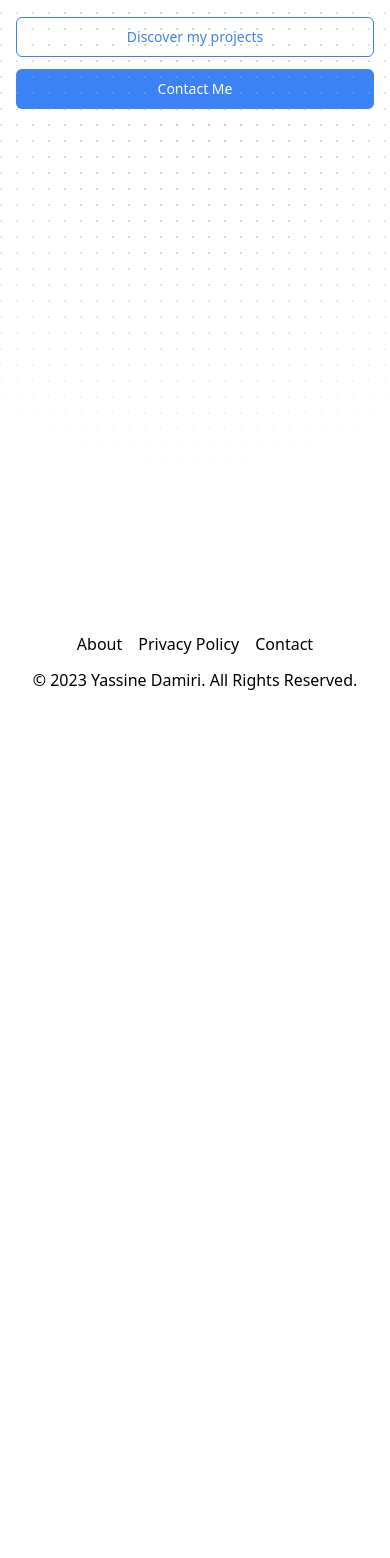
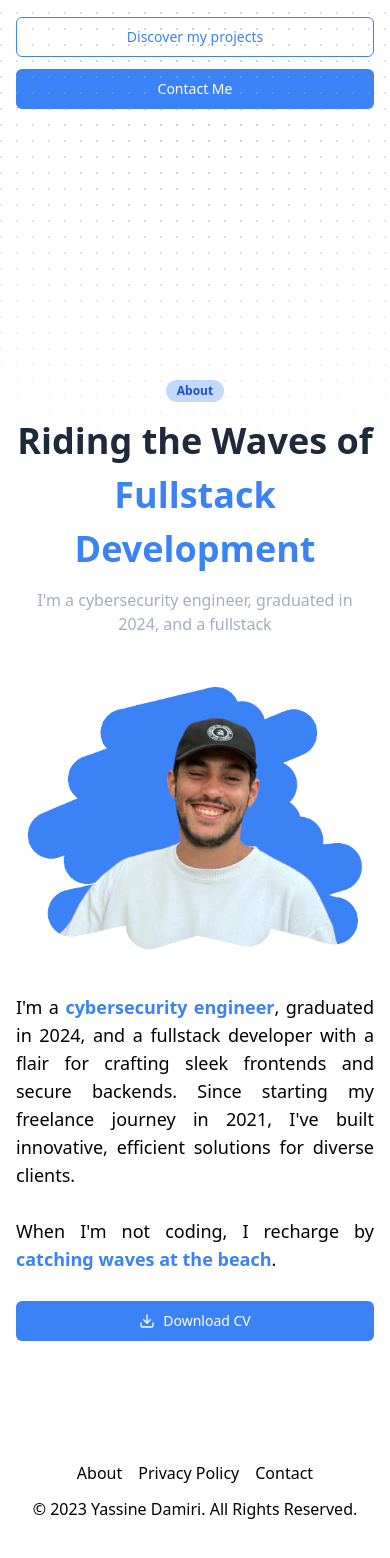
Before and after one commit to Yasha-ops/portfolio, a React (Vite) app: page / in a window 390 px wide. Shown: the part 324-1882 px from the top of the page. Before the commit the page ends 1056 px from the top, so only its background shows below. Built offline with nearby package versions, Linux system fonts and the light colour scheme.

Commit message:
Fix responsiveness About

```diff
--- a/src/pages/Home/HomeAbout.tsx
+++ b/src/pages/Home/HomeAbout.tsx
@@ -20,10 +20,10 @@ const HomeAbout: React.FC<{}> = () => {
         </h2>
       </div>
 
-      <div className="flex justify-between w-full">
-        <img src={Picture} className=" w-[500px]" />
+      <div className="flex flex-col gap-10 justify-between items-center w-full md:gap-4 md:flex-row">
+        <img src={Picture} className="w-[340px] md:w-[420px] lg:w-[500px]" />
 
-        <div className="flex flex-col max-w-[600px]">
+        <div className="flex flex-col max-w-[600px] text-justify md:text-left">
           <span className="text-lg">
             I'm a{" "}
             <span className="font-bold text-primary">
@@ -43,7 +43,7 @@ const HomeAbout: React.FC<{}> = () => {
           </span>
 
           <div className="flex mt-7">
-            <Button className="flex items-center">
+            <Button className="flex items-center w-full md:w-auto">
               <Download size={40} className="text-white" />
               Download CV
             </Button>
--- a/src/pages/Home/HomeHero.tsx
+++ b/src/pages/Home/HomeHero.tsx
@@ -3,7 +3,7 @@ import { HomeCircles, MobileHomeCircles } from "./HomeCircles";
 
 const HomeHero: React.FC<{}> = () => {
   return (
-    <div className="container flex flex-col justify-center mx-auto h-screen lg:justify-between lg:mt-8 lg:flex-row md:h-auto">
+    <div className="container flex flex-col justify-center mx-auto min-h-[600px] lg:justify-between lg:mt-8 lg:flex-row md:h-auto">
       <div className="flex flex-col my-auto w-full text-center lg:w-2/5 lg:text-left mt-[100px] md:mt-[80px] md:items-center lg:items-start">
         <h1 className="text-[35px]  md:text-[40px] lg:text-[48px] font-bold mb-4 text-darkGray">
           Hi, I'm <span className="text-primary">Yassine</span>
--- a/src/pages/Home/index.tsx
+++ b/src/pages/Home/index.tsx
@@ -12,8 +12,8 @@ const Home: React.FC<{}> = () => {
     <>
       <HomeBackground />
       <HomeHero />
-      {/*<HomeAbout />
-      <HomeExperience />
+      <HomeAbout />
+      {/*<HomeExperience />
       <HomeProjects />
       <HomeHackathons />
       <HomeGetInTouch />*/}
```
